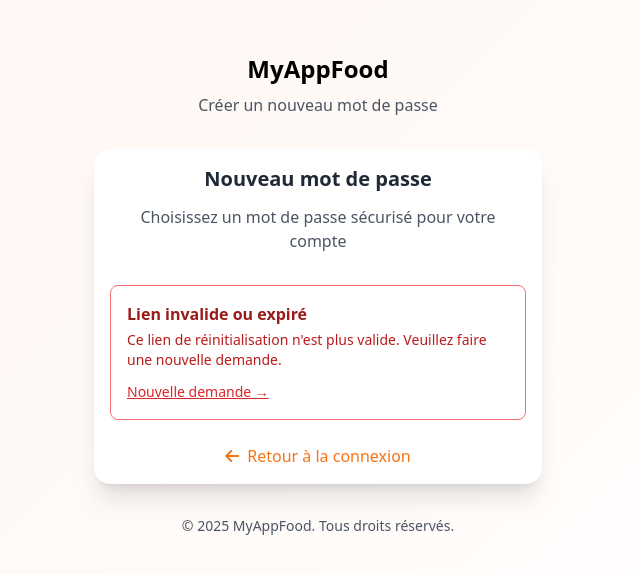
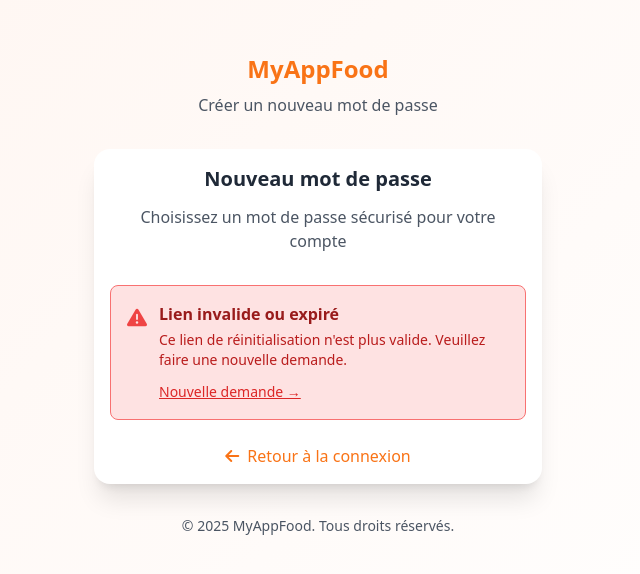
Before and after one commit to gvitangni-sys/myAppfood, a website: page new_mdpo.html in a window 1280 px wide. Shown: the part 106-680 px from the top of the page, without its empty margins (322-962 px from the left). Drawn offline with nearby package versions, Linux system fonts and the light colour scheme.

Commit message:
authentification

```diff
--- a/asset/js/index.js
+++ b/asset/js/index.js
@@ -1,6 +1,4 @@
-// ========================================
-// GESTION DE LA GÉOLOCALISATION (HEADER)
-// ========================================
+// GESTION DE LA GÉOLOCALISATION
 
 let positionUtilisateur = {
   lat: null,
@@ -21,7 +19,6 @@ L.tileLayer("https://{s}.tile.openstreetmap.org/{z}/{x}/{y}.png", {
   maxZoom: 19,
 }).addTo(carte);
 
-// Fonction pour obtenir le nom de la ville via géocodage inverse
 async function obtenirNomVille(lat, lng) {
   try {
     const reponse = await fetch(
--- a/backend/server.js
+++ b/backend/server.js
@@ -404,10 +404,9 @@ app.get("/api/test-openai", async (req, res) => {
 });
 
 // ========================================
-// ROUTES EXISTANTES
+// ROUTES
 // ========================================
 
-// Import ABSOLU des routes (chemins complets)
 const authRoutes = require("./routes/auth");
 const adminRoutes = require("./routes/admin");
 
--- a/new_mdpo.html
+++ b/new_mdpo.html
@@ -53,7 +53,7 @@
       <!-- Logo/Header -->
       <div class="text-center mb-8 fade-in">
         <a href="index.html" class="inline-block">
-          <h1 class="text-2xl font-bold">MyAppFood</h1>
+          <h1 class="text-2xl font-bold text-orange-500">MyAppFood</h1>
         </a>
         <p class="text-gray-600 mt-2">Créer un nouveau mot de passe</p>
       </div>
@@ -73,9 +73,12 @@
 
         <div
           id="invalid-token"
-          class="hidden mb-6 p-4 border border-red-400 rounded-lg"
+          class="hidden mb-6 p-4 bg-red-100 border border-red-400 rounded-lg"
         >
           <div class="flex items-start gap-3">
+            <i
+              class="fas fa-exclamation-triangle text-red-500 text-xl mt-0.5"
+            ></i>
             <div>
               <p class="font-semibold text-red-800">Lien invalide ou expiré</p>
               <p class="text-sm text-red-700 mt-1">
@@ -344,7 +347,7 @@
         } catch (error) {
           loadingOverlay.classList.add("hidden");
           console.error("Erreur:", error);
-          alert("Erreur de connexion au serveur");
+          alert("Erreur de connexion au serveur. Veuillez réessayer.");
         }
       });
     </script>
```
Also changed, not shown: reset_mdp.html (+1 -2 lines).
